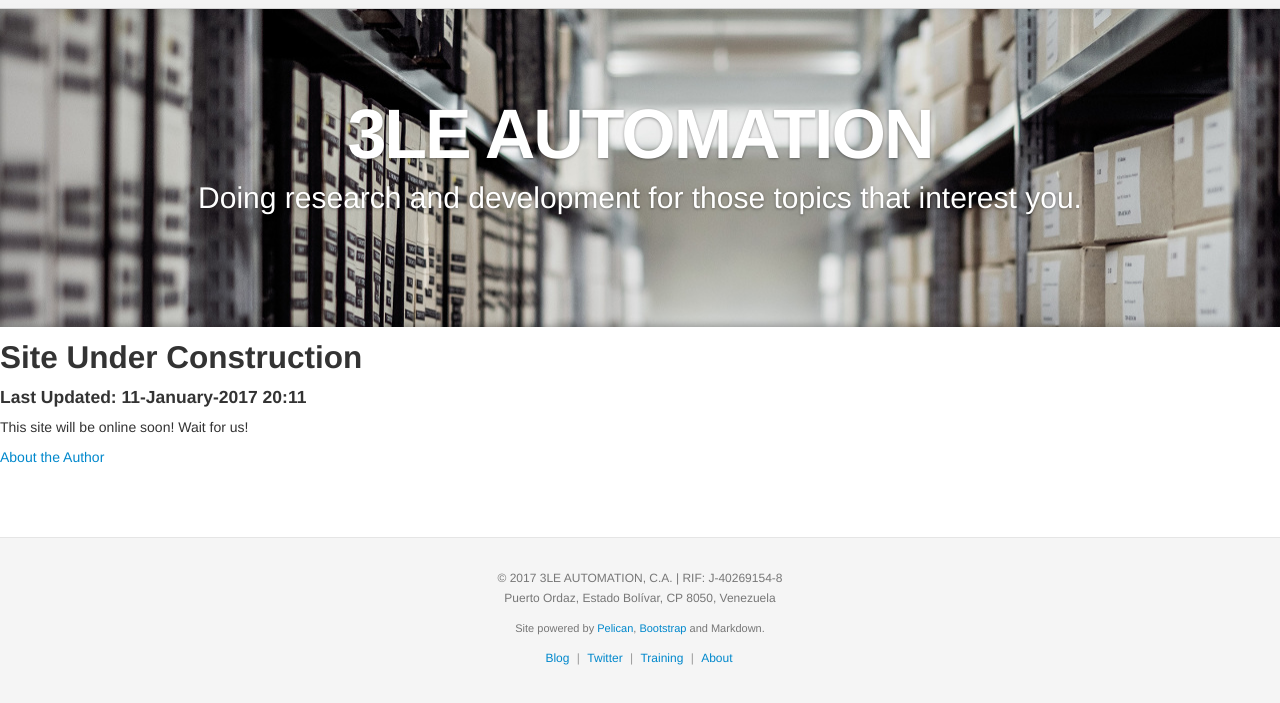
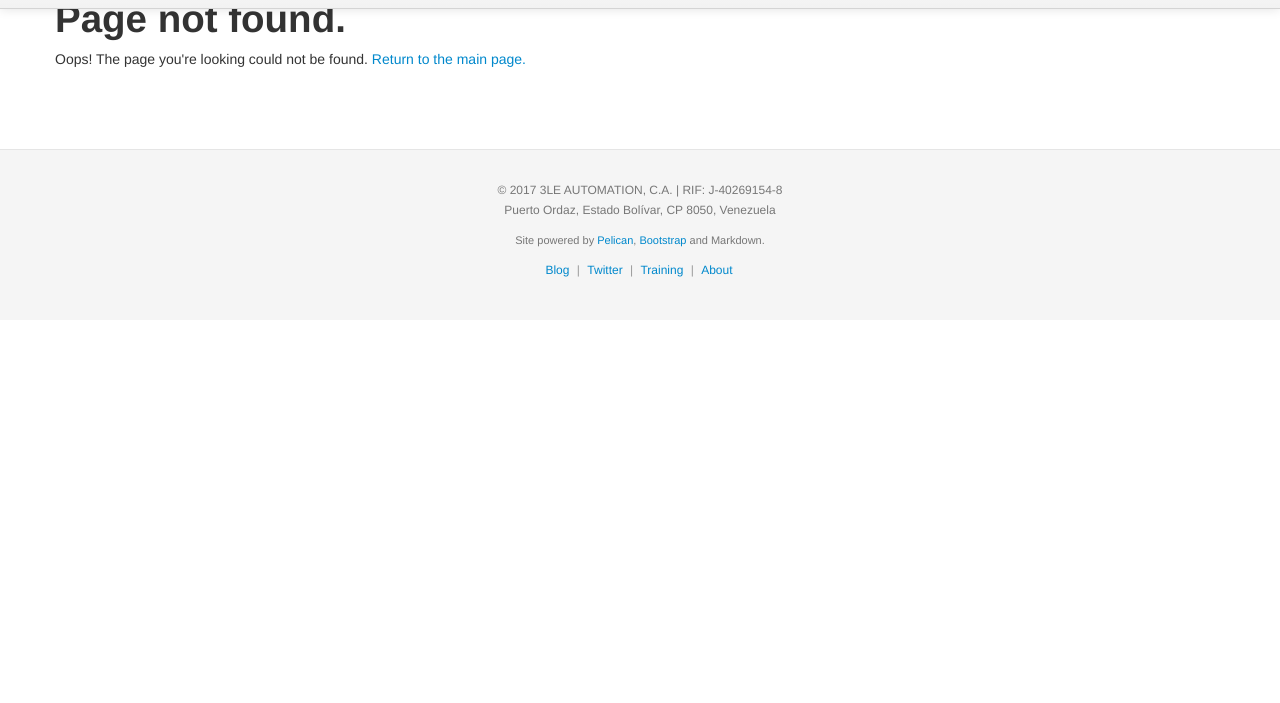
Before and after one commit to joseamaita/joseamaita.github.io, a plain HTML site: page 404.html in a window 1280 px wide. Shown: the part 51-754 px from the top of the page. Drawn offline with Linux system fonts and the light colour scheme.

Commit message:
Added 404.html

```diff
--- a/index.html
+++ b/404.html
@@ -5,12 +5,8 @@
 		<meta http-equiv="X-UA-Compatible" content="IE=edge">
 		<meta name="viewport" content="width=device-width, initial-scale=1.0">
 		<meta name="author" content="José A. Maita F.">
-		<meta name="description" content="Here at 3LE AUTOMATION, C.A., we like to address,
-		research and develop topics on industrial automation engineering and training, project
-		management, general programming, web development, IT security, Internet of Things, cloud
-		computing, cutting-edge technologies, while provide links to the best resources for those
-		topics.">
-		<title>3LE AUTOMATION, C.A. | Making things happen | Index</title>
+		<meta name="description" content="Page not found">
+		<title>3LE AUTOMATION, C.A. | Making things happen | Page not found.</title>
 		<link media="all" rel="stylesheet" href="/static/css/bootstrap.min.css">
 		<link media="all" rel="stylesheet" href="/static/css/bootstrap-responsive.min.css">
 		<link media="all" rel="stylesheet" href="/static/css/main.css">
@@ -84,18 +80,10 @@
 				</div>
 			</div>
 		</div>
-		<header class="jumbotron masthead">
-			<div class="container">
-				<h1>3LE AUTOMATION</h1>
-				<p class="lead">Doing research and development for those topics that interest you.</p>
-			</div>
-		</header>
-		<section>
-			<h2>Site Under Construction</h2>
-			<h4>Last Updated: 11-January-2017 20:11</h4>
-			<p>This site will be online soon! Wait for us!</p>
-			<p><a href="about-author.html">About the Author</a></p>
-		</section>
+		<div class="container">
+			<h1>Page not found.</h1>
+			<p>Oops! The page you're looking could not be found. <a href="/">Return to the main page.</a></p>
+		</div>
 		<footer class="footer">
 			<div class="container">
 				<p>&copy; 2017 3LE AUTOMATION, C.A. | RIF: J-40269154-8</p>
```
